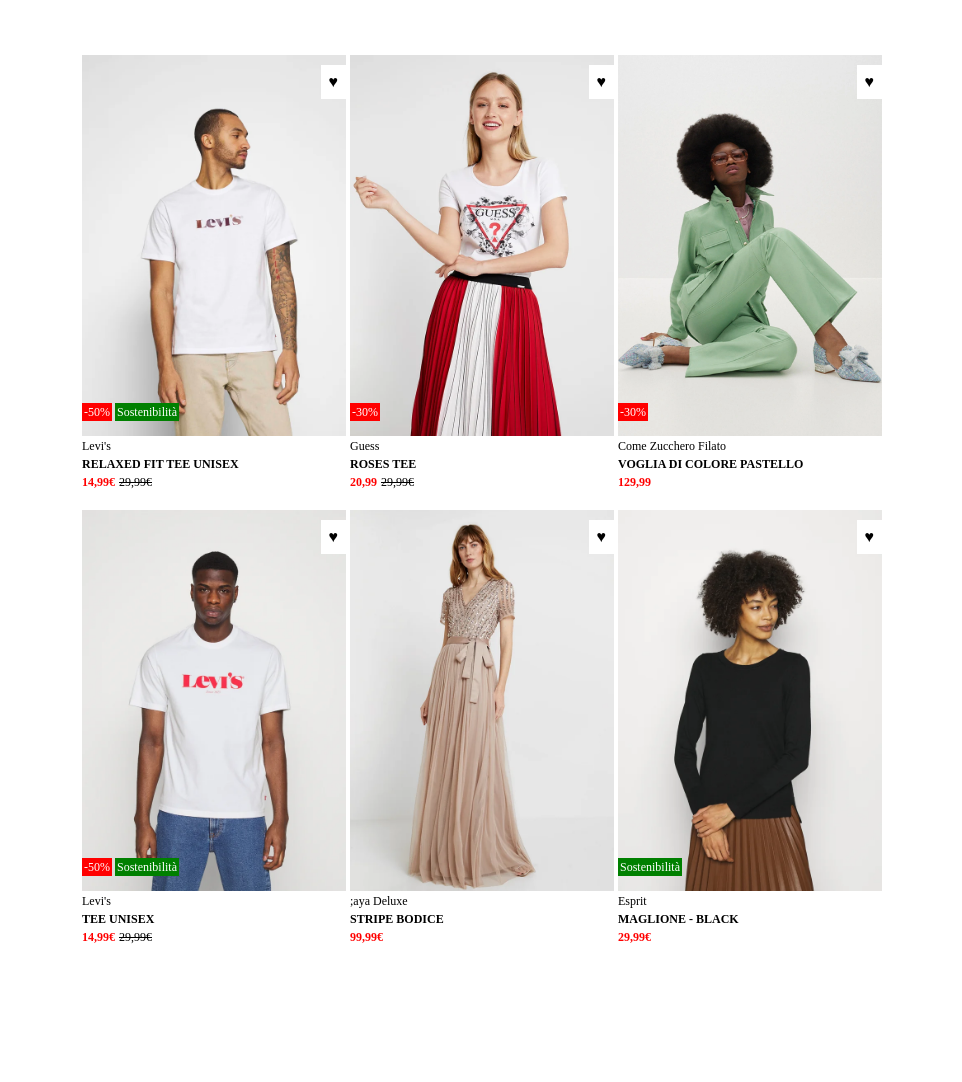
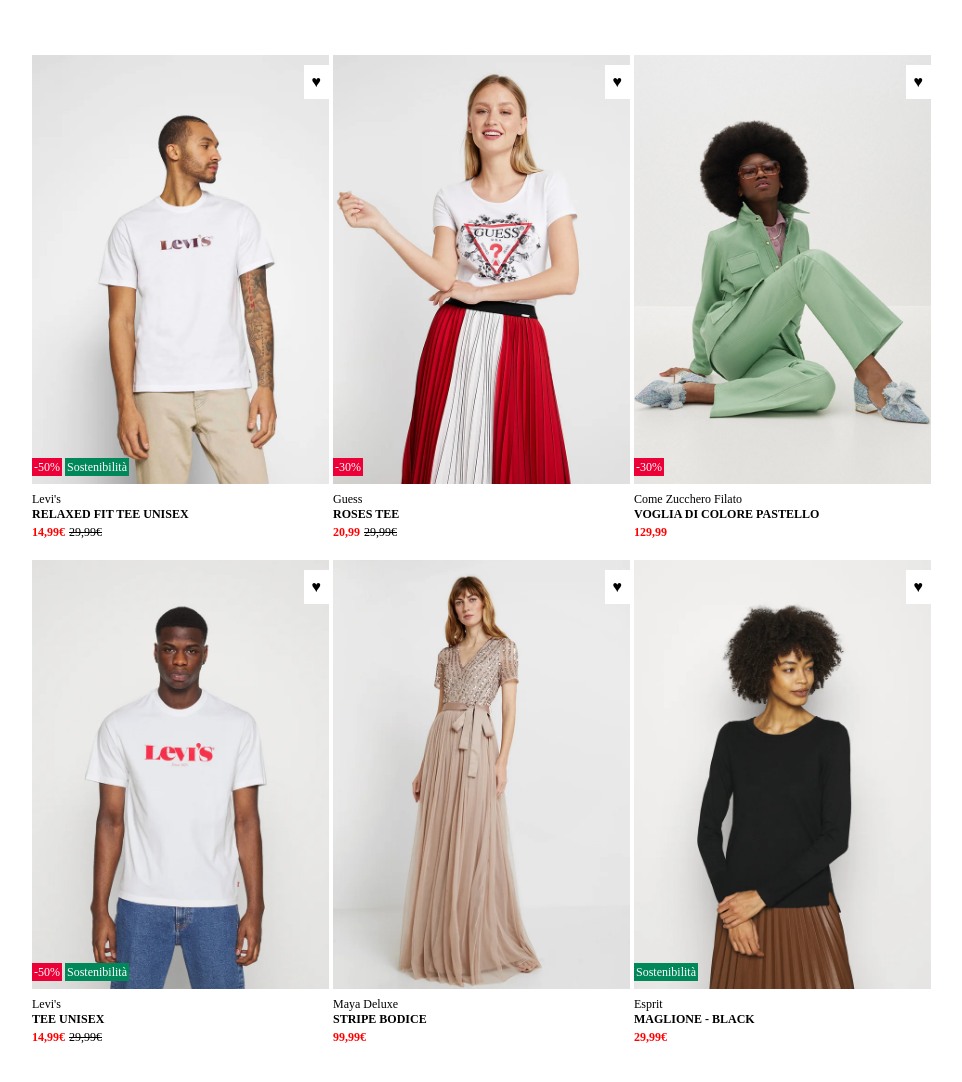
Before and after one commit to giulio30795/html-css-boolando, a plain HTML site: page index.html in a window 1280 px wide. Shown: the whole page, without its empty margins (158-1120 px from the left). Before the commit the page ends 945 px from the top, so only its background shows below. Drawn offline with Linux system fonts and the light colour scheme.

Commit message:
final check

```diff
--- a/css/main.css
+++ b/css/main.css
@@ -9,6 +9,8 @@
 .brand{
     font-size: 12px;
     font-weight: 200;
+    display: inline-block;
+
 }
 
 .name{
@@ -21,37 +23,40 @@
     color: red;
     font-size: 12px;
     font-weight: bold;
+    display: inline-block;
+
 }
 
 .discounted-price{
     font-size: 12px;
     font-weight: 200;
-    text-decoration: line-through
+    text-decoration: line-through;
+    display: inline;
 }
 
 .heart{
-background:white;
-padding: 8px;
-position: absolute;
-right: 0;
-top: 10px;
+    background:white;
+    padding: 8px;
+    position: absolute;
+    right: 0;
+    top: 10px;
 }
 
 .discount{
     position: absolute;
     left: 0;
-    bottom: 70px;
+    bottom: 65px;
     color: white;
     font-size: 12px;
 }
 
 .discount-amount{
-    background: red;
+    background:#EB0037;
     padding: 2px;
 }
 
 .discount > span[for=so]{
-    background: green;
+    background: #00875A;
     padding: 2px;
 }
 
@@ -59,8 +64,8 @@
 
 .product > img:nth-child(2){
     display: none;
+}
 
-}
 .product:hover > img:nth-child(2) {
     display: block;
     width: 100%;
@@ -73,18 +78,21 @@
 /* Card Settings */
 .container{
     padding: 15px 50px 10px;
-    width: 900px;
-    height: 900px;
+    width: 1000px;
+    height: 1100px;
     margin: 20px auto;
 }
+
 .product{
     width: 33%;
     display: inline-block;
     position: relative;
     margin-top: 20px;
+
 }
+
 .product img{
     width: 100%;
     display: block;
-
+    margin-bottom: 5px;
 }
--- a/index.html
+++ b/index.html
@@ -4,46 +4,51 @@
     <meta charset="UTF-8">
     <meta http-equiv="X-UA-Compatible" content="IE=edge">
     <meta name="viewport" content="width=device-width, initial-scale=1.0">
-    <title>Document</title>
+    <title>Boolzando</title>
     <link rel="stylesheet" href="./css/main.css">
 </head>
 <body>
     <!-- Product Section -->
     <div class="container">
         <span class="product">
-           <img src="./img/1.webp" alt="maglia">
-           <img src="./img/1b.webp" alt="maglia-hover">
-           <span class="brand"> Levi's</span><br>
-           <span class="name"> Relaxed Fit Tee unisex</span><br>
-           <span class="price"> 14,99€</span>
-           <span class="discounted-price"> 29,99€</span>
-           <span class="heart">&hearts;</span>
-           <span class="discount">
+            <img src="./img/1.webp" alt="maglia">
+            <img src="./img/1b.webp" alt="maglia-hover">
+            <div>
+                <div class="brand"> Levi's</div>
+                <div class="name"> Relaxed Fit Tee unisex</div>
+                <div class="price"> 14,99€</div>
+                <div class="discounted-price"> 29,99€</div>
+            </div>
+            <span class="heart">&hearts;</span>
+            <span class="discount">
                 <span class="discount-amount">-50%</span>
                 <span for=so>Sostenibilità</span>
-           </span>
+            </span>
         </span>
 
         <span class="product">
             <img src="./img/2.webp" alt="gonna">
             <img src="./img/2b.webp" alt="maglia-hover">
-            <span class="brand"> Guess</span><br>
-            <span class="name"> Roses Tee</span><br>
-            <span class="price"> 20,99</span>
-            <span class="discounted-price"> 29,99€</span>
+            <div>
+                <div class="brand"> Guess</div>
+                <div class="name"> Roses Tee</div>
+                <div class="price"> 20,99</div>
+                <div class="discounted-price"> 29,99€</div>
+            </div>
             <span class="heart">&hearts;</span>
             <span class="discount">
                 <span class="discount-amount">-30%</span>
            </span>
         </span>
 
-
         <span class="product">
             <img src="./img/3.webp" alt="competo-verde">
             <img src="./img/3b.webp" alt="maglia-hover">
-            <span class="brand"> Come Zucchero Filato</span><br>
-            <span class="name"> Voglia di colore pastello</span><br>
-            <span class="price"> 129,99</span>
+            <div>
+                <div class="brand"> Come Zucchero Filato</div>
+                <div class="name"> Voglia di colore pastello</div>
+                <div class="price"> 129,99</div>
+            </div>
             <span class="heart">&hearts;</span>
             <span class="discount">
                 <span class="discount-amount">-30%</span>
@@ -53,10 +58,12 @@
         <span class="product">
             <img src="./img/4.webp" alt="maglia">
             <img src="./img/4b.webp" alt="maglia">
-            <span class="brand"> Levi's</span><br>
-            <span class="name"> Tee Unisex</span><br>
-            <span class="price"> 14,99€</span>
-            <span class="discounted-price"> 29,99€</span>
+            <div>
+                <div class="brand"> Levi's</div>
+                <div class="name"> Tee Unisex</div>
+                <div class="price"> 14,99€</div>
+                <div class="discounted-price"> 29,99€</div>
+            </div>
             <span class="heart">&hearts;</span>
             <span class="discount">
                 <span class="discount-amount">-50%</span>
@@ -67,18 +74,22 @@
         <span class="product">
             <img src="./img/5.webp" alt="abito">
             <img src="./img/5b.webp" alt="abito">
-            <span class="brand"> ;aya Deluxe</span><br>
-            <span class="name"> Stripe Bodice</span><br>
-            <span class="price"> 99,99€</span>
+            <div>
+                <div class="brand"> Maya Deluxe</div>
+                <div class="name"> Stripe Bodice</div>
+                <div class="price"> 99,99€</div>
+            </div>
             <span class="heart">&hearts;</span>
         </span>
 
         <span class="product">
             <img src="./img/6.webp" alt="maglione">
             <img src="./img/6b.webp" alt="maglione">
-            <span class="brand"> Esprit</span><br>
-            <span class="name"> Maglione - Black</span><br>
-            <span class="price"> 29,99€</span>
+            <div>
+                <div class="brand"> Esprit</div>
+                <div class="name"> Maglione - Black</div>
+                <div class="price"> 29,99€</div>
+            </div>
             <span class="heart">&hearts;</span>
             <span class="discount">
                 <span for=so>Sostenibilità</span>
```
